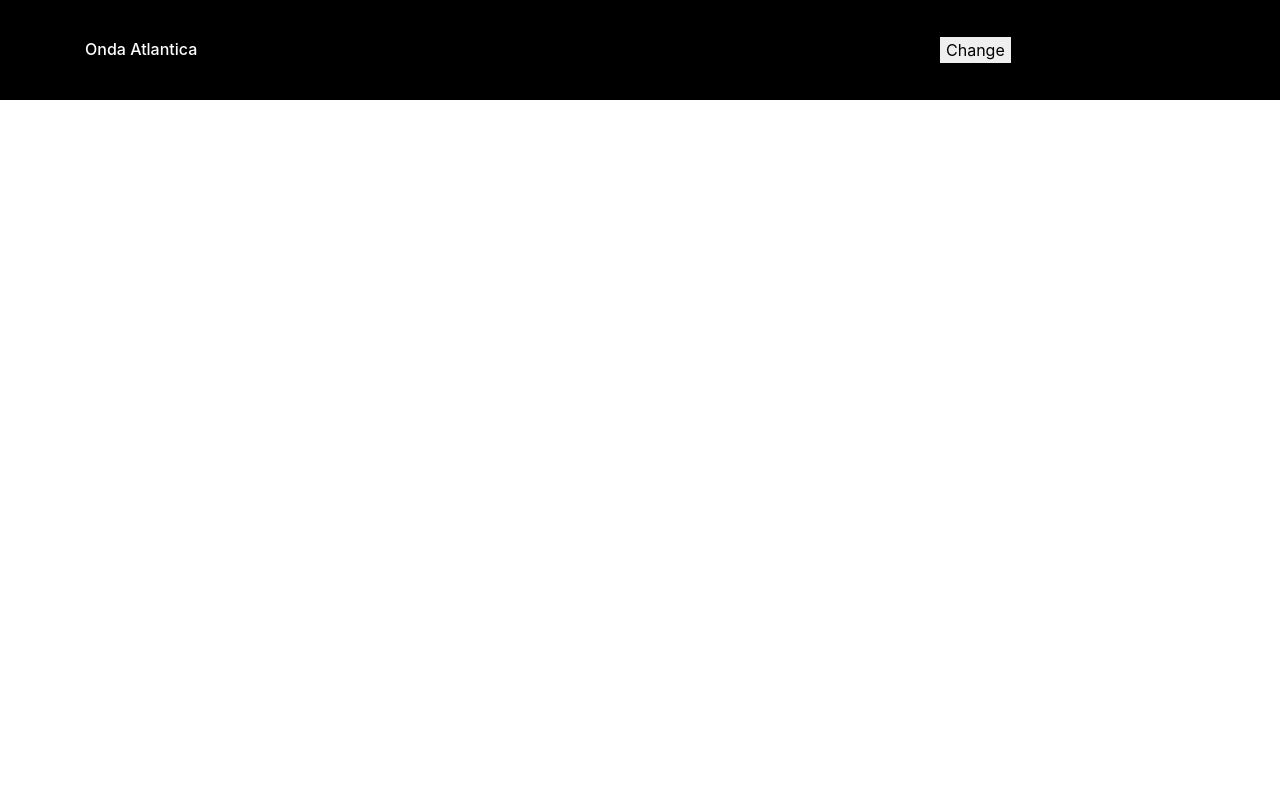
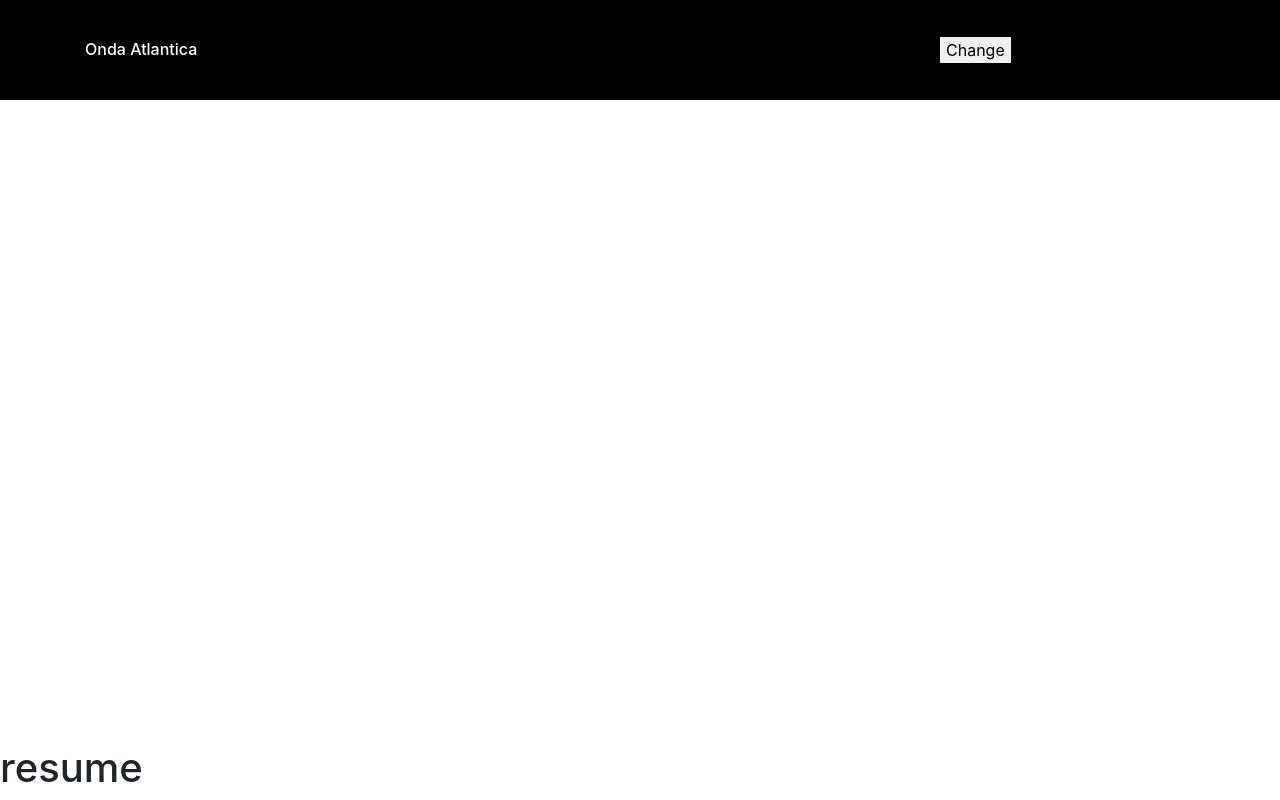
Before and after one commit to santiagojorda/onda-atlantica, a React (Create React App) app in the folder app/: page / in a window 1280 px wide. Built offline with nearby package versions, Linux system fonts and the light colour scheme.

Commit message:
Resume/Pause button from player is working

```diff
--- a/app/src/components/spotify/player/Player.js
+++ b/app/src/components/spotify/player/Player.js
@@ -4,9 +4,10 @@ const PLAYER_NAME = 'Onda Atlantica'
 
 export default class Player {
 
-    constructor(spotyManager){
+    constructor(spotyManager, getChangeDataToComponent){
       this.spotyManager = spotyManager
       this.webPlaybackInstance = null
+      this.getChangeDataToComponent = getChangeDataToComponent
     }
 
     initialize(){
@@ -50,15 +51,15 @@ export default class Player {
     }
 
     _handlePlayerStatusUpdates(){
-      this.webPlaybackInstance.on('player_state_changed', state => {
-        console.log(state);
-      });
+      this.webPlaybackInstance.addListener('player_state_changed', state => {
+        this.getChangeDataToComponent(state)
+      })
     }
 
     _handlePlayerReady(){
       this.webPlaybackInstance.on('ready', ({ device_id }) => {
         console.log('Ready with Device ID', device_id);
-      });
+      })
     }
 
     _handlePlayerConnect(){
@@ -67,35 +68,27 @@ export default class Player {
       })
     }
 
-    // function _handlePlayerDisconnect(){
-    //   webPlaybackInstance.disconnect().then( () => {
-    //     console.log('player was disconnected')
-    //   })
-    // }
+    _removeListener(){
+      console.log('se elimno ' +this.webPlaybackInstance.removeListener('player_state_changed', state => {
+        console.log('se elimino listener');
+      }))
+    }
 
+    resume(){
+      this._removeListener()
+      this.webPlaybackInstance.resume()
+        .then(() => {
+          console.log('Resumed!');
+        })
+    }
 
-
-    // useEffect( () => {
-    //   return () => {
-    //     if(webPlaybackInstance !== null){
-    //       _handlePlayerDisconnect()
-    //       // eslint-disable-next-line react-hooks/exhaustive-deps
-    //       webPlaybackInstance = null
-    //     }
-    //   }
-    // }, [])
-
-    // let isPlaying = false
-
-
-
-    // function renderButtonResume() {
-    //     isPlaying = !isPlaying
-    //     webPlaybackInstance.togglePlay();
-    //     if(isPlaying)
-    //       return <FontAwesomeIcon icon={faPause} />
-    //     return <FontAwesomeIcon icon={faPlay} />
-    // }
+    pause(){
+      this._removeListener()
+      this.webPlaybackInstance.pause()
+        .then(() => {
+          console.log('paused!');
+        })
+    }
 
 }
 
--- a/app/src/components/spotify/player/PlayerComponent.js
+++ b/app/src/components/spotify/player/PlayerComponent.js
@@ -7,25 +7,38 @@ import './player.sass'
 export default function PlayerComponent(){
 
     const [spotyManager,] = useState(useSpotifyManager())
-    const [player,] = useState(new Player(spotyManager))
+    const [player,] = useState(new Player(spotyManager, onStateChange))
+    const [isPlaying, setIsPlaying] = useState(false)
+    const [actualState, setActualState] = useState(true)
+
 
     useEffect(() => {
         player.initialize()
-        // eslint-disable-next-line react-hooks/exhaustive-deps
     }, [])
+
+    function onStateChange(_actualState){
+        setActualState(_actualState)
+        setIsPlaying(!_actualState.paused)
+    }
+
+    function _onClick() {
+        if(isPlaying)
+            player.pause()
+        else
+            player.resume()
+        setIsPlaying(!isPlaying)
+    }
+
+    function _renderButton(text){
+        return <h1 onClick={_onClick}>{text}</h1>
+    }
+
     return (
         <div className='player'>
-            <div className="container">
-                <div className="row align-items-center">
-                    <div className="col-4"></div>
-
-                    <div className="col-4">
-                        {/* <button className='resume-btn' onClick={resume}> boton </button> */}
-                    </div>
-
-                    <div className="col-4"></div>
-                </div>
-            </div>
+            {isPlaying
+                ? _renderButton('pause')
+                : _renderButton('resume')
+            }
         </div>
     )
 
```
